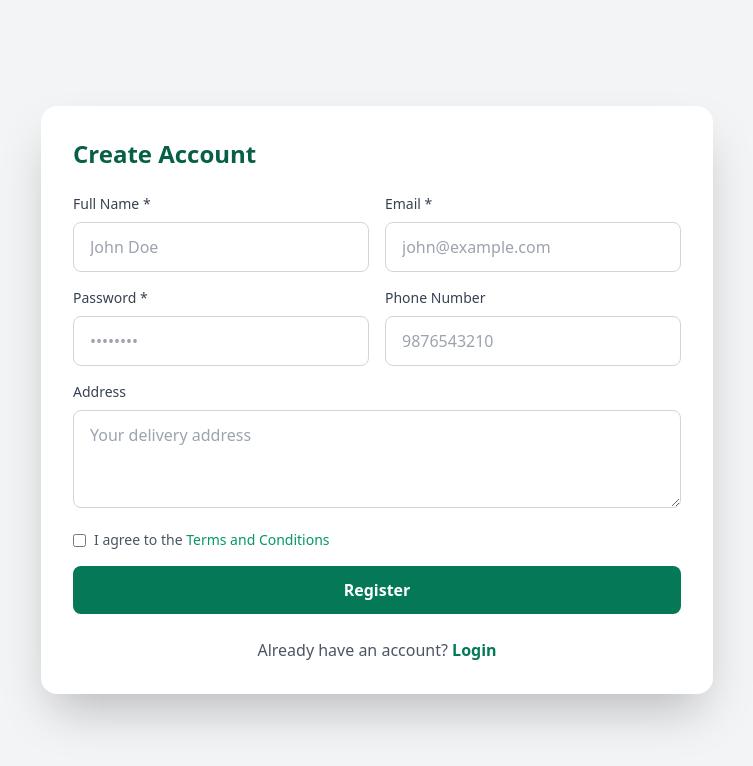
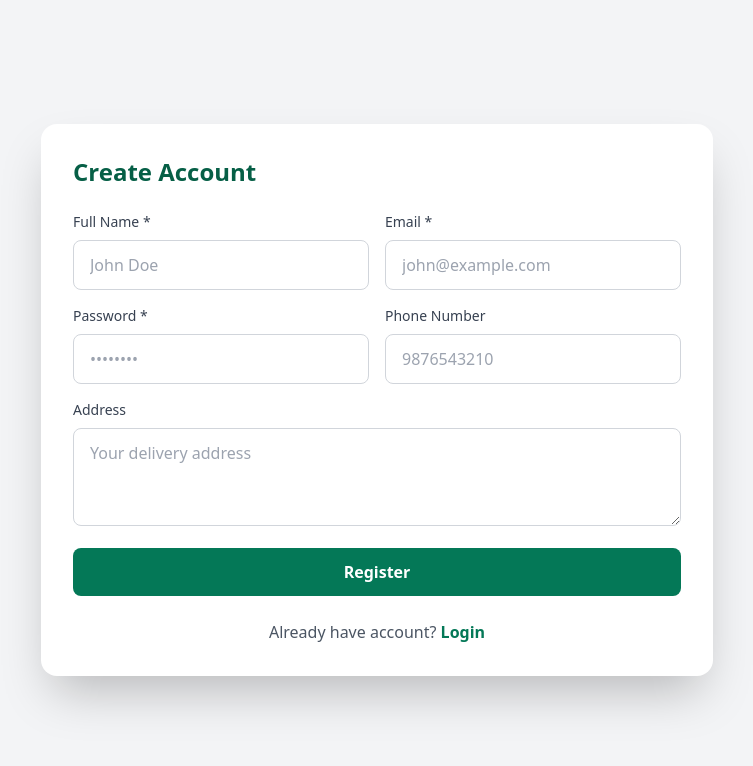
Before and after one commit to bhumiharbhumihar007-code/grocery-app, a website: page public/register.html in a window 1280 px wide. Shown: the whole page, without its empty margins (263-1016 px from the left). Drawn offline with nearby package versions, Linux system fonts and the light colour scheme.

Commit message:
Update register.html

```diff
--- a/public/register.html
+++ b/public/register.html
@@ -48,13 +48,6 @@
                     placeholder="Your delivery address"></textarea>
             </div>
 
-            <div class="flex items-center gap-2">
-                <input type="checkbox" id="terms" required class="rounded text-emerald-600">
-                <label for="terms" class="text-sm text-gray-600">
-                    I agree to the <a href="#" class="text-emerald-600 hover:underline">Terms and Conditions</a>
-                </label>
-            </div>
-
             <button type="submit"
                 class="w-full bg-emerald-700 text-white py-3 rounded-lg font-semibold hover:bg-emerald-800 transition">
                 Register
@@ -62,14 +55,15 @@
         </form>
 
         <p class="mt-6 text-center text-gray-600">
-            Already have an account?
+            Already have account?
             <a href="login.html" class="text-emerald-700 font-semibold hover:underline">Login</a>
         </p>
     </div>
 
-    <!-- Toast Notification -->
+    <!-- Toast -->
     <div id="toast" class="fixed bottom-4 right-4 px-6 py-3 rounded-lg text-white transform translate-x-full transition-transform duration-300 z-50"></div>
 
+    <script src="config.js"></script>
     <script src="register.js"></script>
 </body>
 </html>
```
